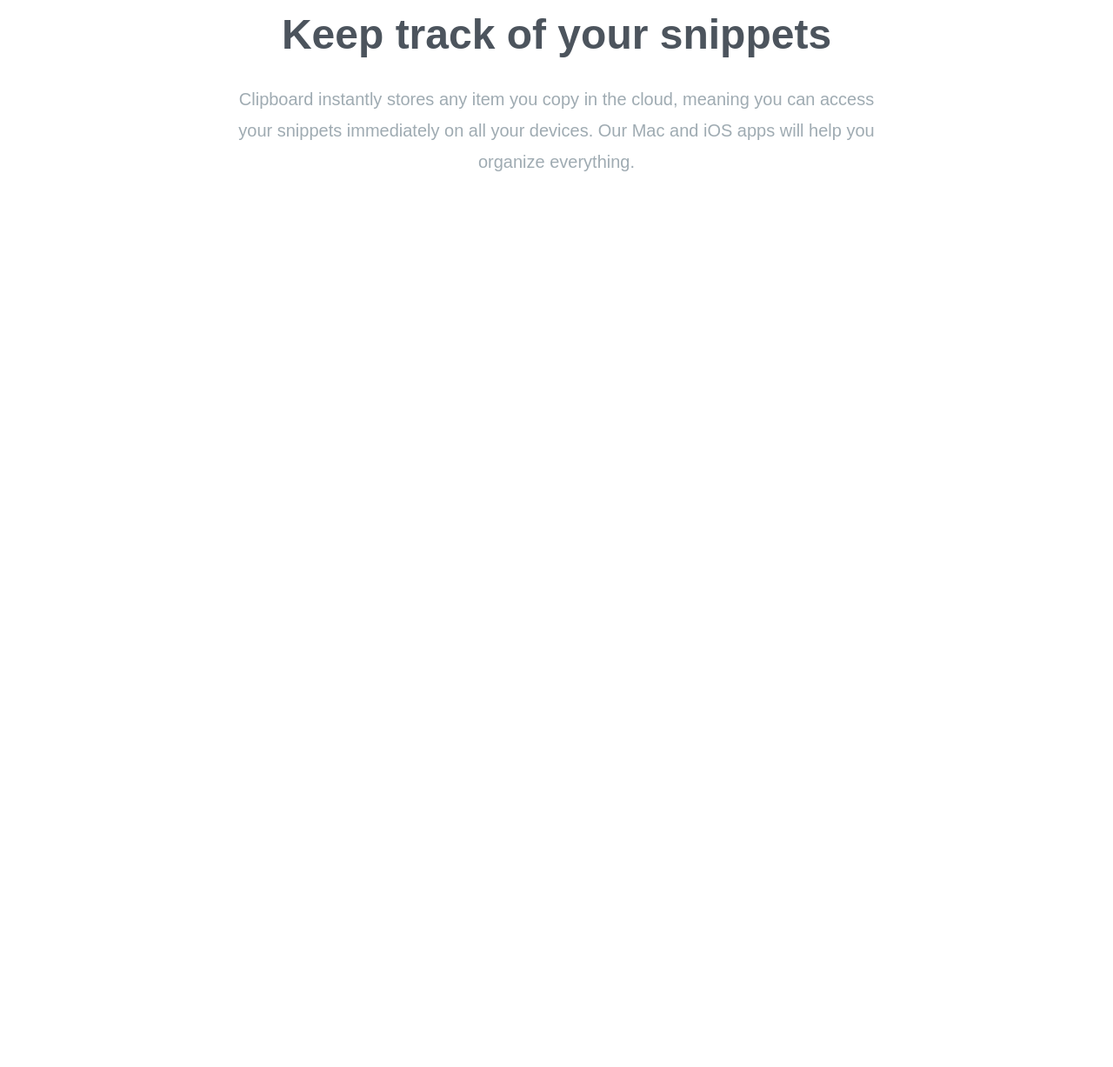
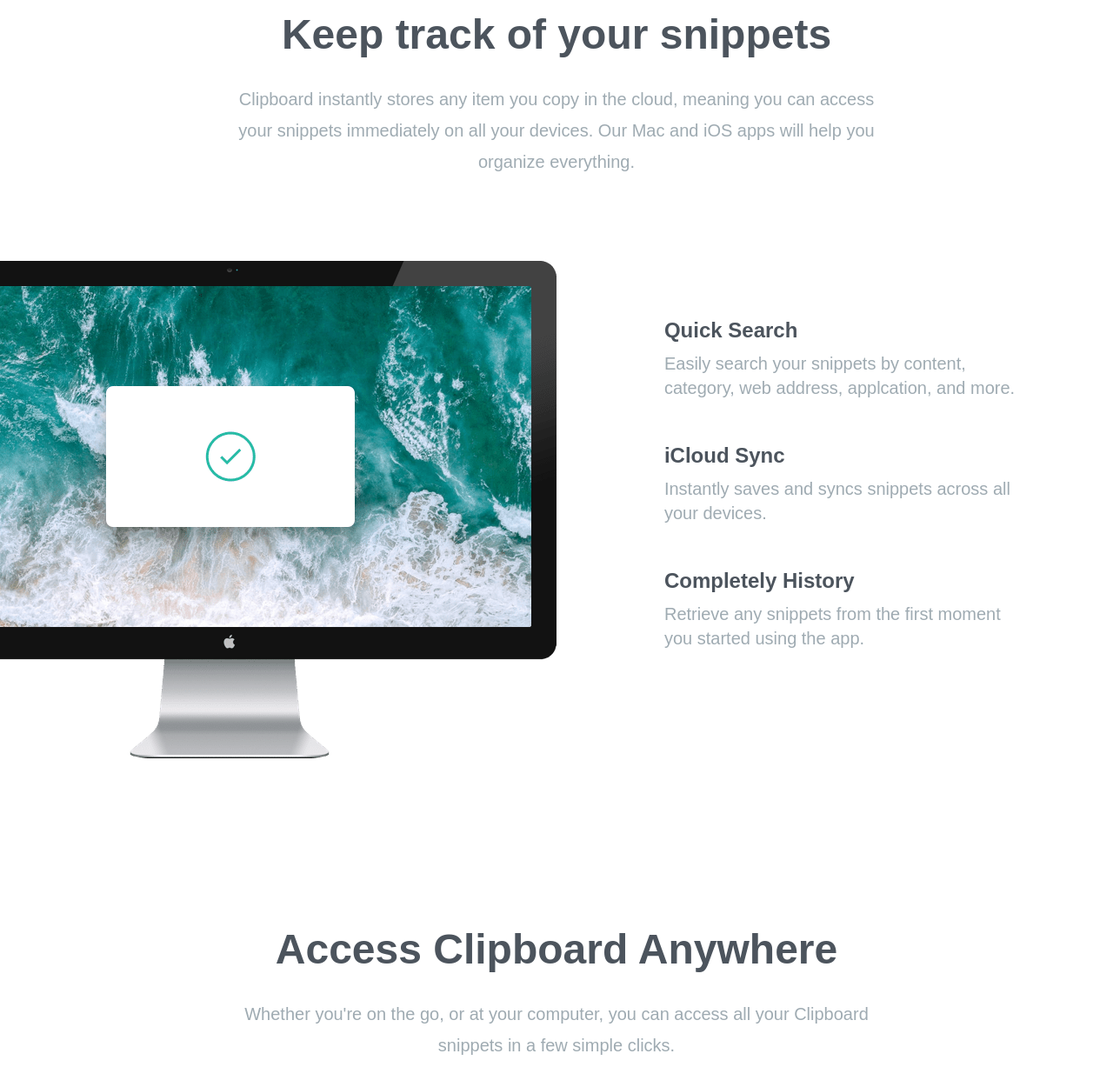
Before and after one commit to lucas-cercal/clipboard-website, a website: page index.html in a window 1280 px wide. Shown: the part 705-1932 px from the top of the page at 87% size. Before the commit the page ends 1005 px from the top, so only its background shows below. Drawn offline with Linux system fonts and the light colour scheme; a web font is replaced by a local one.

Commit message:
Features Section & Items

```diff
--- a/index.html
+++ b/index.html
@@ -14,7 +14,7 @@
   <body>
     <!-- Hero Section -->
     <section id="hero">
-      <div class="section-container mb-40 px-10 pt-16">
+      <div class="section-container mb-40 pt-16">
         <img src="images/logo.svg" alt="logo" class="mx-auto my-16">
 
         <h3>
@@ -35,7 +35,7 @@
 
     <!-- Snippets Section -->
     <section id="snippets">
-      <div class="section-container my-20 px-10">
+      <div class="section-container my-20">
         <h3>
           Keep track of your snippets
         </h3>
@@ -46,5 +46,56 @@
         </p>
       </div>
     </section>
+
+    <!-- Features Section -->
+    <section id="features">
+      <div class="section-container my-20">
+        <div class="relative flex flex-col md:flex-row md:space-x-32">
+          <!-- Image -->
+          <div class="md:w-1/2">
+            <img src="images/image-computer.png" alt="image-computer" class="md:absolute top-0 right-[50%]">
+          </div>
+
+          <!-- Items Container -->
+          <div class="flex flex-col mt-16 mb-24 space-y-12 text-xl md:w-1/2 md:mb-60 md:text-left md:pl-16">
+            <!-- Item 1 -->
+            <div>
+              <h5 class="mb-2 text-2xl font-bold text-darkGrayishBlue">Quick Search</h5>
+              <p class="max-w-md text-grayishBlue">
+                Easily search your snippets by content, category, web address, applcation, and more.
+              </p>
+            </div>
+
+            <!-- Item 2 -->
+            <div>
+              <h5 class="mb-2 text-2xl font-bold text-darkGrayishBlue">iCloud Sync</h5>
+              <p class="max-w-md text-grayishBlue">
+                Instantly saves and syncs snippets across all your devices.
+              </p>
+            </div>
+
+            <!-- Item 3 -->
+            <div>
+              <h5 class="mb-2 text-2xl font-bold text-darkGrayishBlue">Completely History</h5>
+              <p class="max-w-md text-grayishBlue">
+                Retrieve any snippets from the first moment you started using the app.
+              </p>
+            </div>
+          </div>
+        </div>
+      </div>
+    </section>
+
+    <!-- Access Anywhere Section -->
+    <section id="access">
+      <div class="section-container my-20">
+        <h3>Access Clipboard Anywhere</h3>
+        <p class="max-w-3xl mx-auto mb-24 text-xl leading-9 text-center text-grayishBlue">
+          Whether you're on the go, or at your computer, you can access all your Clipboard snippets in a few simple clicks.
+        </p>
+
+        <img src="images/image-devices.png" alt="image-devices" class="mx-auto">
+      </div>
+    </section>
   </body>
 </html>
--- a/input.css
+++ b/input.css
@@ -9,7 +9,7 @@
 }
 
 .section-container {
-  @apply max-w-6xl mx-auto text-center;
+  @apply max-w-6xl mx-auto text-center px-10;
 }
 
 .button-container {
```
Also changed, not shown: css/style.css.
